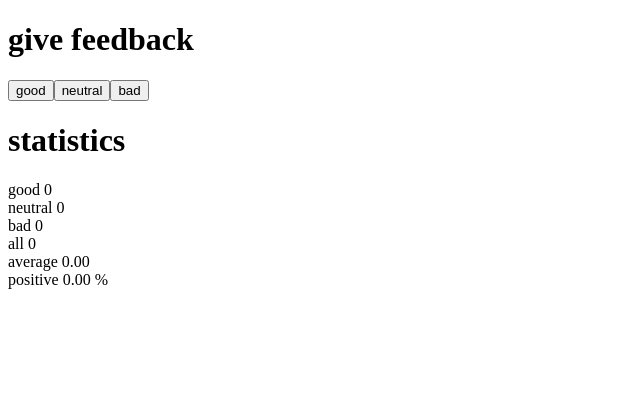
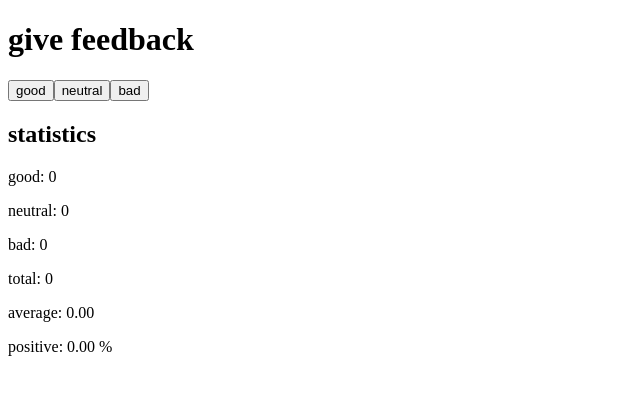
Before and after one commit to felipe-durval/CursoFullStack, a React (Vite) app in the folder part1/: page / in a window 1280 px wide. Shown: the top 394 px of the page, without its empty margins (0-640 px from the left). Built offline with nearby package versions, Linux system fonts and the light colour scheme.

Commit message:
Exercicio 1.8

```diff
--- a/part1/src/App.jsx
+++ b/part1/src/App.jsx
@@ -1,4 +1,6 @@
 import { useState } from 'react'
+import Statistics from './Statistics'
+
 
 const App = () => {
 
@@ -15,13 +17,7 @@
       <button onClick={() => setGood(good + 1)}>good</button>
       <button onClick={() => setNeutral(neutral + 1)}>neutral</button>
       <button onClick={() => setBad(bad + 1)}>bad</button>
-      <h1>statistics</h1>
-      <div>good {good}</div>
-      <div>neutral {neutral}</div>
-      <div>bad {bad}</div>
-      <div>all {total}</div>
-      <div>average {(total === 0 ? 0 : ((good - bad) / total)).toFixed(2)}</div>
-      <div>positive {(total === 0 ? 0 : ((good / total) * 100)).toFixed(2)} %</div>
+      <Statistics good={good} neutral={neutral} bad={bad} />
     </div>
   )
 }
--- /dev/null
+++ b/part1/src/Statistics.jsx
@@ -0,0 +1,16 @@
+const Statistics = ({ good, neutral, bad }) => {
+    const total = good + neutral + bad
+    return (
+        <div>
+            <h2>statistics</h2>
+            <p>good: {good}</p>
+            <p>neutral: {neutral}</p>
+            <p>bad: {bad}</p>
+            <p>total: {total}</p>
+            <p>average: {((good - bad) / total || 0).toFixed(2)}</p>
+            <p>positive: {((good / total) * 100 || 0).toFixed(2)} %</p>
+        </div>
+    )
+}
+
+export default Statistics
```
